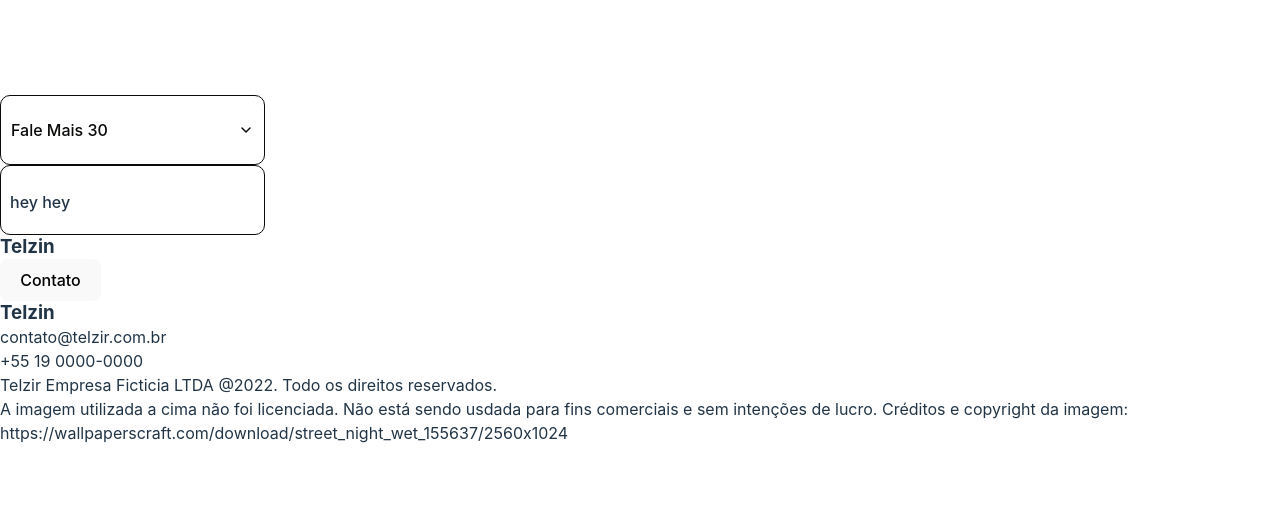
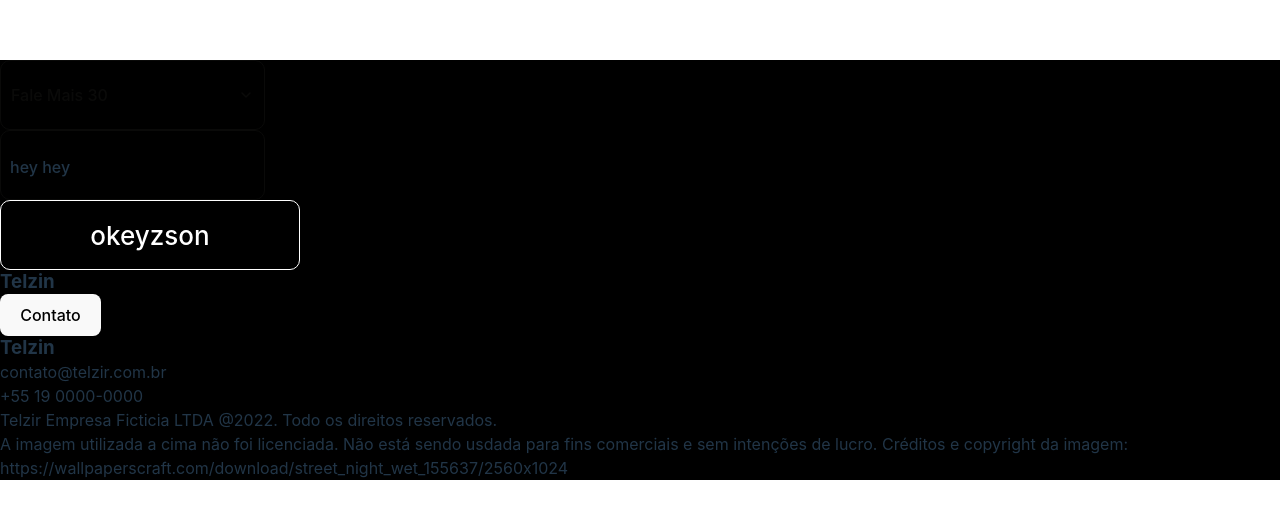
Before and after one commit to danielanthonyl/phone-carrier, a React (Vite) app in the folder ui/: page / in a window 1280 px wide. Shown: the part 130-648 px from the top of the page. Built offline with nearby package versions, Linux system fonts and the light colour scheme.

Commit message:
feature (ui): add button with styles and tests

```diff
--- a/ui/src/App.tsx
+++ b/ui/src/App.tsx
@@ -1,10 +1,11 @@
+import { Button } from './components/Button';
 import { Input } from './components/Input';
 import { Layout } from './components/Layout';
 import { Select } from './components/Select';
 
 function App() {
   return (
-    <div className="App">
+    <div style={{ background: 'black' }}>
       <Select
         renderContent={[
           { id: '1', value: 'Fale Mais 30' },
@@ -12,6 +13,7 @@ function App() {
         ]}
       />
       <Input placeholder="hey hey" />
+      <Button title="okeyzson" variant="outline" />
       <Layout></Layout>
     </div>
   );
--- /dev/null
+++ b/ui/src/components/Button/index.tsx
@@ -0,0 +1,11 @@
+import { Text } from '../Text';
+import styles from './styles.module.scss';
+import { IButtonProps } from './types';
+
+export const Button = ({ variant = 'default', title }: IButtonProps) => (
+  <button className={`${styles.button} ${styles[variant]}`}>
+    <Text variant="callout" color="pureWhite">
+      {title}
+    </Text>
+  </button>
+);
--- /dev/null
+++ b/ui/src/components/Button/styles.module.scss
@@ -0,0 +1,25 @@
+@import '../../constants/measurements.scss';
+@import '../../constants/colors.scss';
+
+.button {
+  height: $input_height;
+  width: 300px;
+  border-radius: $border_radius;
+}
+
+.default {
+  background-color: $black;
+}
+
+.default:hover {
+  background-color: lighten($black, 10%);
+}
+
+.outline {
+  border: 1px solid $pureWhite;
+  background-color: transparent;
+}
+
+.outline:hover {
+  opacity: 50%;
+}
--- /dev/null
+++ b/ui/src/components/Button/types.ts
@@ -0,0 +1,4 @@
+export interface IButtonProps {
+  variant?: 'default' | 'outline';
+  title: string;
+}
--- a/ui/src/components/Text/styles.module.scss
+++ b/ui/src/components/Text/styles.module.scss
@@ -53,6 +53,9 @@
 .white {
   color: $white;
 }
+.pureWhite {
+  color: $pureWhite;
+}
 
 .black {
   color: $black;
--- a/ui/src/components/Text/types.ts
+++ b/ui/src/components/Text/types.ts
@@ -19,7 +19,13 @@ export enum VariantToNodeMap {
   largeTitle = 'h3',
 }
 
-export type ColorLibrary = 'red' | 'green' | 'white' | 'grey' | 'black';
+export type ColorLibrary =
+  | 'red'
+  | 'green'
+  | 'white'
+  | 'grey'
+  | 'black'
+  | 'pureWhite';
 
 export enum ColorMap {
   red = 'red',
@@ -27,6 +33,7 @@ export enum ColorMap {
   white = 'white',
   grey = 'grey',
   black = 'black',
+  pureWhite = 'pureWhite',
 }
 
 type FontWeight = 'regular' | 'bold';
--- a/ui/src/constants/colors.scss
+++ b/ui/src/constants/colors.scss
@@ -1,4 +1,5 @@
 $white: #f0e3da;
+$pureWhite: #fff;
 $black: #0a0a09;
 $grey: #949494;
 $red: #e31010;
```
Also changed, not shown: 2 other files (tests, documents, lock files or other folders).
